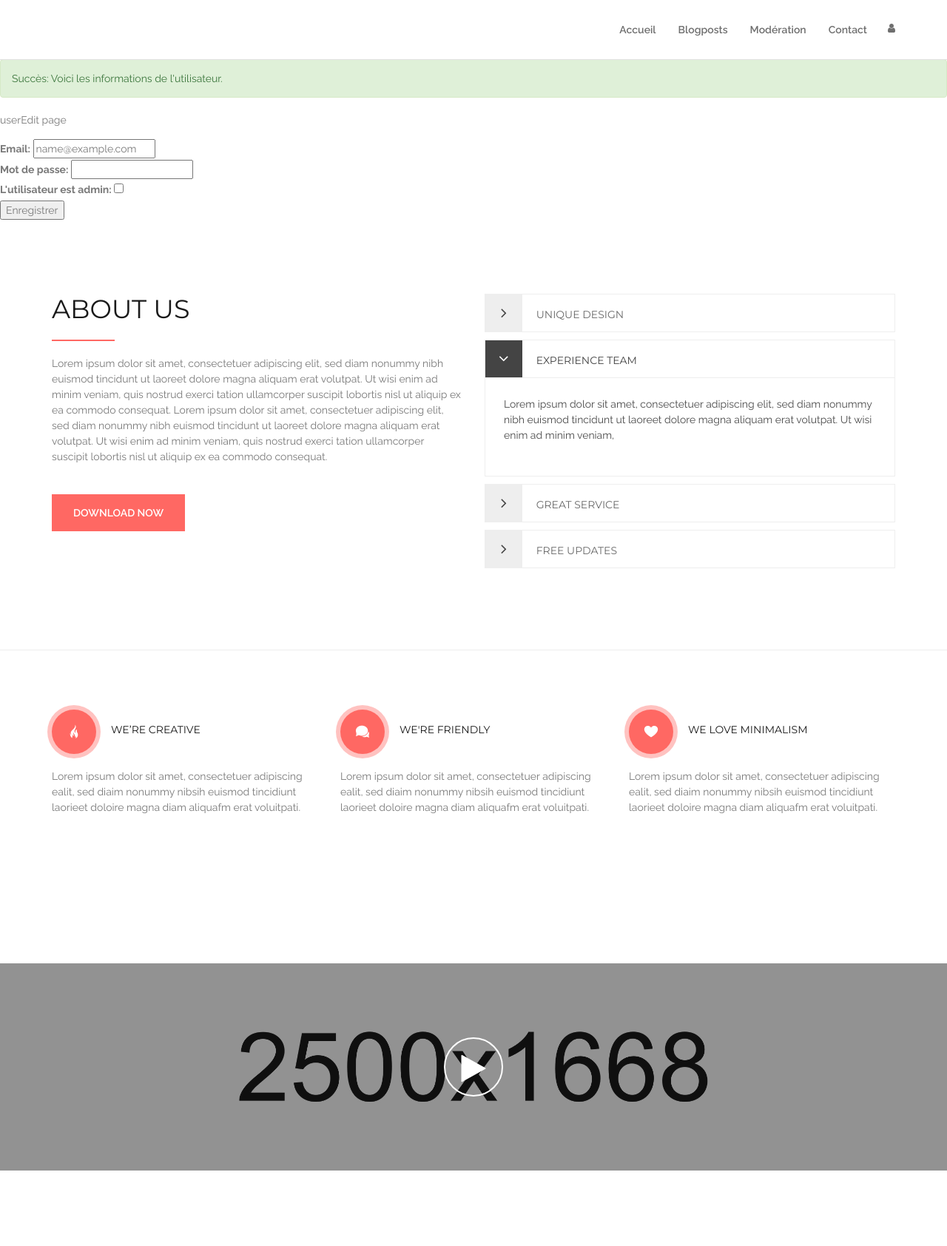
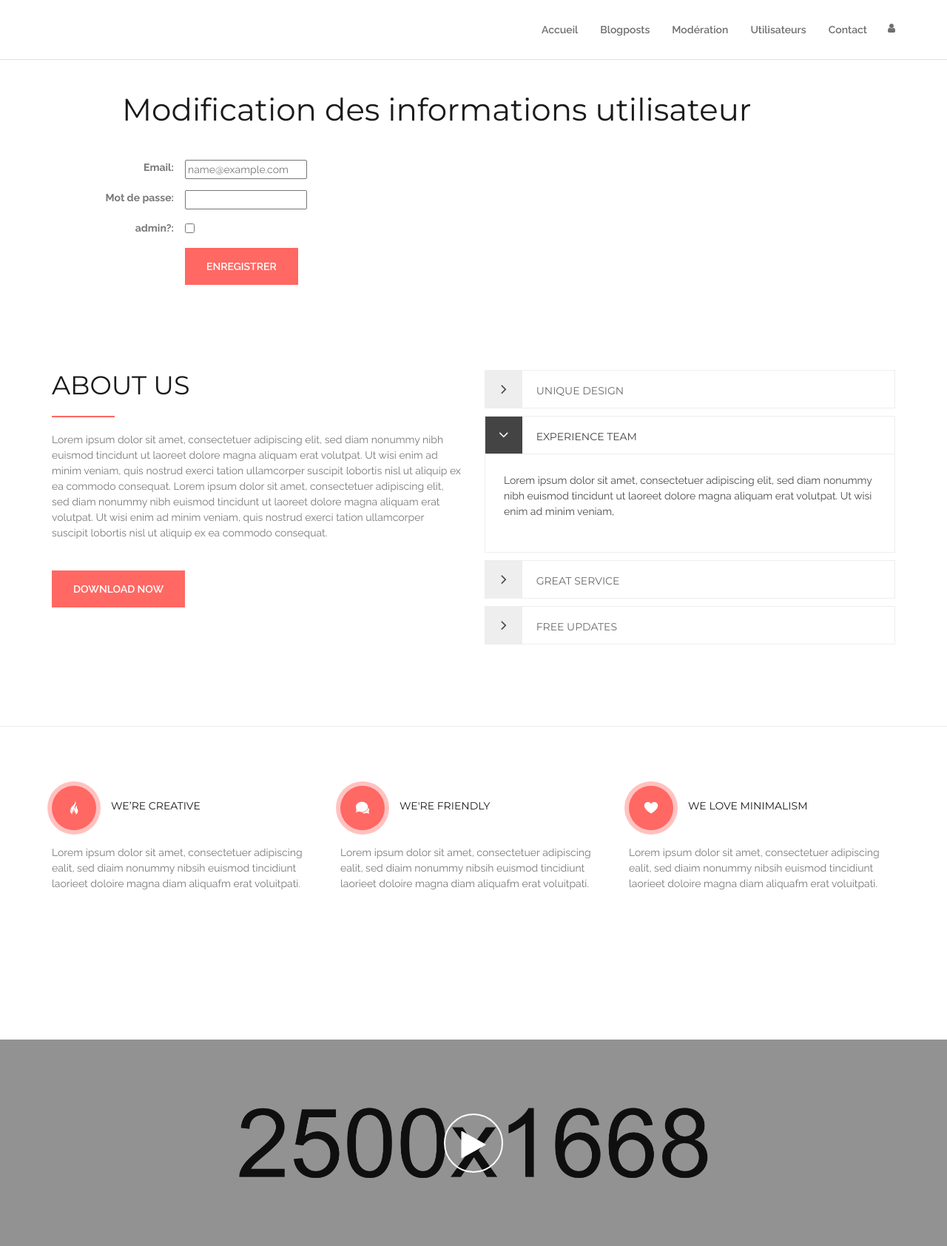
Before and after one commit to Ma77hieu/phpBlog, a PHP site: page /user/edit?id=1 in a window 1280 px wide. Shown: the top 1684 px of the page at 74% size. Run offline with PHP 8.4, Linux system fonts and the light colour scheme; the visitor is signed in with stand-in values (Sample User, id 1); data that the repository does not hold is empty; some web fonts are replaced.

Commit message:
multiple front improvements

```diff
--- a/Controllers/accessController.php
+++ b/Controllers/accessController.php
@@ -83,7 +83,6 @@ class accessController extends baseController {
         if ($adminRightNeeded){
             $isLoggedIn=$this->isLoggedIn();
             $isAdmin=$this->isAdmin();
-            /*echo("user_id: $isLoggedIn, isAdmin: $isAdmin");*/
             if(!($isLoggedIn && $isAdmin)){
                 $isAccessOk=false;
             }
--- a/Controllers/userController.php
+++ b/Controllers/userController.php
@@ -41,10 +41,12 @@ class userController extends baseController {
                 $msg = new userFeedback('error', ERROR_USER_NOT_FOUND);
             } else {
                 $page = 'userPage.html.twig';
-                $msg = new userFeedback('success', USER_FOUND);
             }
         }
-        $feedback = $msg->getFeedback();
+        if($msg){
+            $feedback = $msg->getFeedback();
+        }
+
         echo $this->twig->render($page,
             ['user' => $this->userFound,
                 'loggedIn'=>$this->isLoggedIn,
@@ -145,10 +147,11 @@ class userController extends baseController {
                 $msg = new userFeedback('error', ERROR_USER_NOT_FOUND);
             } else {
                 $page = 'userEditPage.html.twig';
-                $msg = new userFeedback('success', USER_FOUND);
             }
         }
+        if($msg){
         $feedback = $msg->getFeedback();
+        }
         echo $this->twig->render($page,
             ['user' => $this->userFound,
                 'isUserAdmin' => $this->isUserAdmin,
@@ -177,12 +180,12 @@ class userController extends baseController {
                     $roles = 'user';
                 }
                 $now = new DateTime();
-                $datas = ['email' => htmlspecialchars($_POST['email']),
+                $datas = ['email' => htmlspecialchars($_POST['edit_email']),
                     'roles' => $roles];
                 //change password only if needed
                 if ($_POST['password'] != '') {
 
-                    $datas = $datas + ['password' => htmlspecialchars($_POST['password'])];
+                    $datas = $datas + ['password' => htmlspecialchars($_POST['edit_password'])];
                 }
                 $user = new user();
                 $user->updateRow($datas, $this->userFound['user_id']);
--- a/Templates/blogpostsList.html.twig
+++ b/Templates/blogpostsList.html.twig
@@ -4,10 +4,10 @@
     <section id="blog" class="blog">
         <div class="container">
             <div class="row">
-                <div class="main_blog text-center roomy-100">
+                <div class="main_blog text-center ">
                     <div class="col-sm-8 col-sm-offset-2">
-                        <div class="head_title text-center">
-                            <h1>Les derniers posts parus: </h1>
+                        <div class="head_title text-center m-top-40">
+                            <h1 class="m-bottom-60">Les derniers posts parus: </h1>
                             <div class="separator_auto"></div>
                         </div>
                     </div>
--- a/Templates/commentCard.html.twig
+++ b/Templates/commentCard.html.twig
@@ -1,7 +1,7 @@
 
 {% block commentCard %}
-    <h5>titre: {{ comment.title }}</h5>
-    <p>commentaire: {{ comment.text }}</p>
+    <h5><span class="text-primary m-10">Titre:</span> {{ comment.title }}</h5>
+    <p><span class="text-primary m-10">Commentaire:<br></span> {{ comment.text }}</p>
     {% if comment.is_validated %}
         {% set wording='Invalider' %}
         {% set btn_class='btn btn-secondary' %}
--- a/Templates/commentsList.html.twig
+++ b/Templates/commentsList.html.twig
@@ -3,7 +3,7 @@
 {% block commentsList %}
     <div class="container m-t-40">
         <div class="row">
-            <h2>Liste des commentaires en attente de validation</h2>
+            <h2 class="m-top-60 m-bottom-40">Liste des commentaires en attente de validation</h2>
             {% for comment in comments %}
                 {{ include ('commentCard.html.twig',{'comment':comment})}}
             {% endfor %}
--- a/Templates/index.html.twig
+++ b/Templates/index.html.twig
@@ -114,9 +114,10 @@
                     <div class="collapse navbar-collapse" id="navbar-menu">
                         <ul class="nav navbar-nav navbar-right" data-in="fadeInDown" data-out="fadeOutUp">
                             <li><a href="/">Accueil</a></li>
-                            <li><a href="blogposts">Blogposts</a></li>
+                            <li><a href="/blogposts">Blogposts</a></li>
                             {%  if isUserAdmin %}
-                            <li><a href="comments">Modération</a></li>
+                            <li><a href="/comments">Modération</a></li>
+                            <li><a href="/users">Utilisateurs</a></li>
                             {% endif %}
                             {#<li><a href="#portfolio">Portfolio</a></li>
                             <li><a href="#pricing">Pricing</a></li>
--- a/Templates/userEditPage.html.twig
+++ b/Templates/userEditPage.html.twig
@@ -1,22 +1,28 @@
 {% extends "index.html.twig" %}
 
 {% block userEditPage %}
-    <p>userEdit page</p>
-    <form action="save?id={{ user.user_id }}" method="post" class="user_modif-form">
-        <div class="user_modif-input">
-            <label for="email">Email: </label>
-            <input type="email" name="email" id="email" value="{{ user.email }}" />
+    <div class="container">
+        <h1 class="m-bottom-40 m-top-40 col-md-offset-1">Modification des informations utilisateur</h1>
+        <div class="row">
+            <form action="save?id={{ user.user_id }}" method="post">
+                <div class="form-group">
+                    <label for="edit_email" class="col-md-2 p-r-5 text-right">Email: </label>
+                    <input type="edit_email" name="edit_email" id="edit_email" value="{{ user.email }}" />
+                </div>
+                <div class="form-group">
+                    <label for="edit_password" class="col-md-2 p-r-5 text-right">Mot de passe: </label>
+                    <input type="text" name="edit_password" id="edit_password" />
+                </div>
+                <div class="form-group">
+                    <label for="edit_roles" class="col-md-2 p-r-5 text-right">admin?:</label>
+                    <input type="checkbox" name="edit_roles" id="edit_roles" value="admin"/>
+                </div>
+                <div class="form-group">
+                    <input class="btn btn-primary col-md-offset-2" type="submit" value="Enregistrer" id="edit_user_btn"/>
+                </div>
+            </form>
         </div>
-        <div class="user_modif-input">
-            <label for="password">Mot de passe: </label>
-            <input type="text" name="password" id="password" />
-        </div>
-        <div class="user_modif-input">
-            <label for="roles">L'utilisateur est admin:</label>
-            <input type="checkbox" name="roles" id="roles" value="admin"/>
-        </div>
-        <div class="form-example">
-            <input type="submit" value="Enregistrer" />
-        </div>
-    </form>
+    </div>
+
+
 {% endblock %}
--- a/Templates/usersList.html.twig
+++ b/Templates/usersList.html.twig
@@ -3,7 +3,7 @@
 {% block usersList %}
     <section>
         <div class="container" style="margin-top:80px;">
-        <h1>Liste des utilisateurs</h1>
+        <h1 class ="m-top-60">Liste des utilisateurs</h1>
         <div class="row">
 
             {% for user in users %}
--- a/Translations/fr/userDisplayedMessages.php
+++ b/Translations/fr/userDisplayedMessages.php
@@ -11,12 +11,10 @@ const LOGOUT_OK="Vous avez été déconnecté.";
 const WRONG_PWD_REENTRY="Les deux mots de passe insérés ne correspondent pas, merci de réesayer.";
 const USER_ALREADY_EXISTS="Cet email est déjà utilisé.";
 const ERROR_USER_NOT_FOUND="Problème de récupération des informations de l'utilisateur.";
-const USER_FOUND="Voici les informations de l'utilisateur.";
 const USER_UPDATED="Les modifications ont été enregistrées.";
 const ACCESS_ERROR="Vous devez être connecté et avoir les droits suffisants pour accéder à cette page.";
 
 //used in blogpostController
-const BLOGPOST_FOUND="Voici votre blogpost.";
 const ERROR_BLOGPOST_NOT_FOUND="Problème dans la récupération du post.";
 const ERROR_BLOGPOST_CREATION="Problème lors de la création du blogpost.";
 const BLOGPOST_CREATED="Votre post a été enregistré.";
@@ -26,7 +24,6 @@ const BLOGPOST_UPDATED="Votre post a été mis à jour.";
 const BLOGPOST_DELETED="Le post a bien été supprimé.";
 
 //used in commentController
-const COMMENT_FOUND="Voici votre commentaire.";
 const ERROR_COMMENT_NOT_FOUND="Problème dans la récupération du commentaire.";
 const ERROR_COMMENT_CREATION="Problème lors de la création du commentaire.";
 const COMMENT_CREATED="Votre commentaire a été enregistré, il sera visible dès sa validation par un modérateur.";
```
Also changed, not shown: Controllers/blogpostController.php (+6 -4 lines), Controllers/commentController.php (+6 -4 lines).
